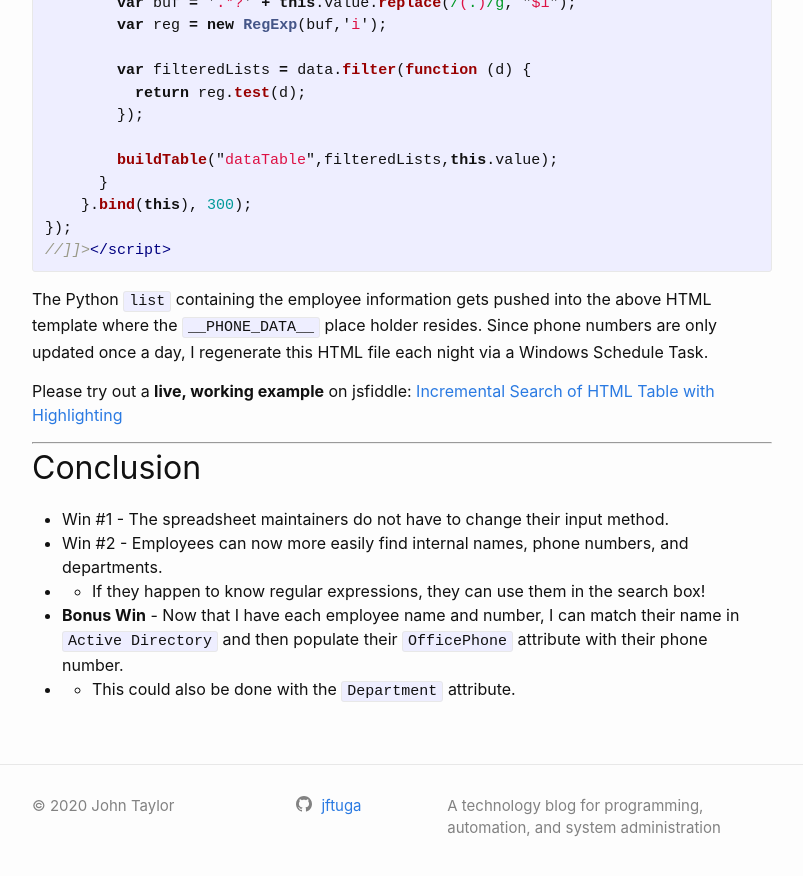
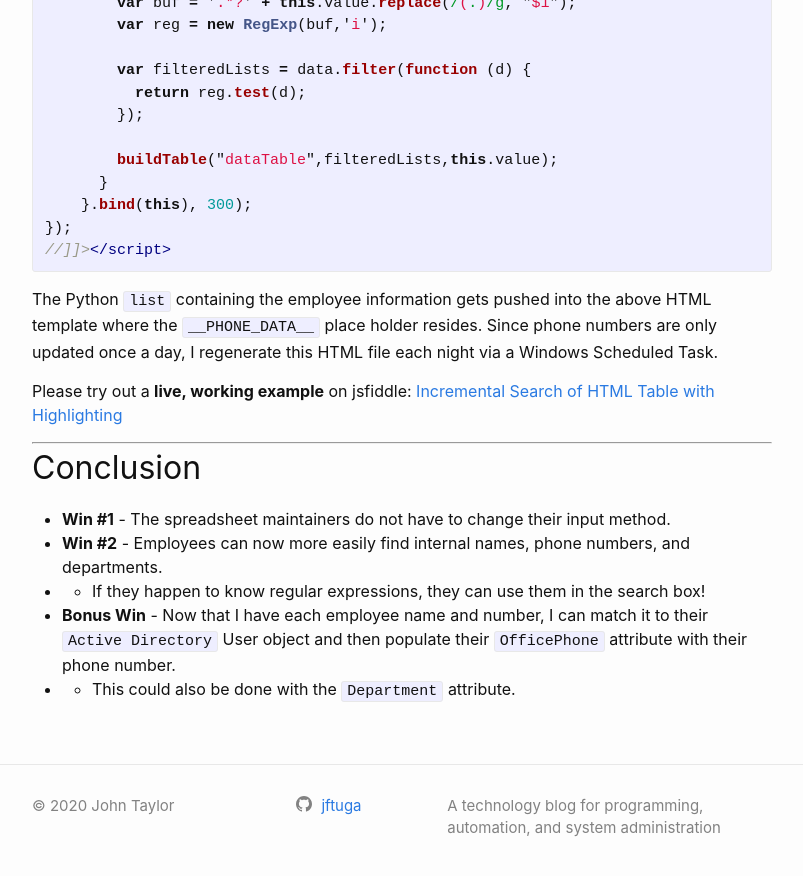
Before and after one commit to jftuga/blog, a Jekyll site: the page built from _posts/2020-09-21--Incremental-Search-of-HTML-Table-with-Highlighting.md, in a window 1280 px wide and 900 px high, scrolled down 2880 px. Shown: the top 876 px of the window, without its empty margins (238-1041 px from the left). Built offline with Jekyll 4.4.1, drawn with Linux system fonts in a browser that asks for light colours; some of the changed text lies outside the part shown.

Commit message:
small content improvements

```diff
--- a/_posts/2020-09-21--Incremental-Search-of-HTML-Table-with-Highlighting.md
+++ b/_posts/2020-09-21--Incremental-Search-of-HTML-Table-with-Highlighting.md
@@ -124,7 +124,7 @@ keyword.addEventListener('keyup', function () {
 //]]></script>
 {% endhighlight %}
 
-The Python `list` containing the employee information gets pushed into the above HTML template where the `__PHONE_DATA__` place holder resides.  Since phone numbers are only updated once a day, I regenerate this HTML file each night via a Windows Schedule Task.
+The Python `list` containing the employee information gets pushed into the above HTML template where the `__PHONE_DATA__` place holder resides.  Since phone numbers are only updated once a day, I regenerate this HTML file each night via a Windows Scheduled Task.
 
 Please try out a **live, working example** on jsfiddle: [Incremental Search of HTML Table with Highlighting](https://jsfiddle.net/jftuga/L3oxtsz2/19/)
 
@@ -132,8 +132,8 @@ ___
 
 ##  Conclusion
 
-* Win #1 - The spreadsheet maintainers do not have to change their input method.
-* Win #2 - Employees can now more easily find internal names, phone numbers, and departments.
+* **Win #1** - The spreadsheet maintainers do not have to change their input method.
+* **Win #2** - Employees can now more easily find internal names, phone numbers, and departments.
 * * If they happen to know regular expressions, they can use them in the search box!
-* **Bonus Win** - Now that I have each employee name and number, I can match their name in `Active Directory` and then populate their `OfficePhone` attribute with their phone number.
+* **Bonus Win** - Now that I have each employee name and number, I can match it to their `Active Directory` User object and then populate their `OfficePhone` attribute with their phone number.
 * * This could also be done with the `Department` attribute.
```
Also changed, not shown: other parts of _posts/2020-09-21--Incremental-Search-of-HTML-Table-with-Highlighting.md (+3 -3 lines).
